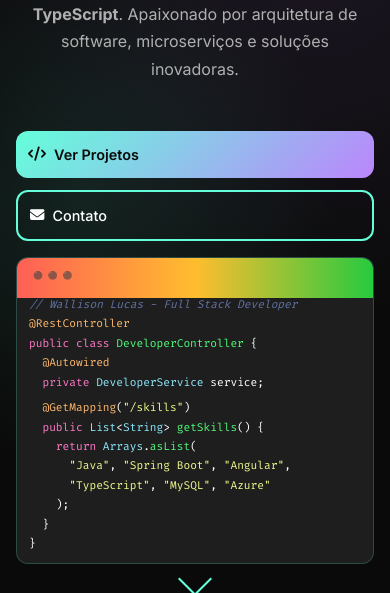
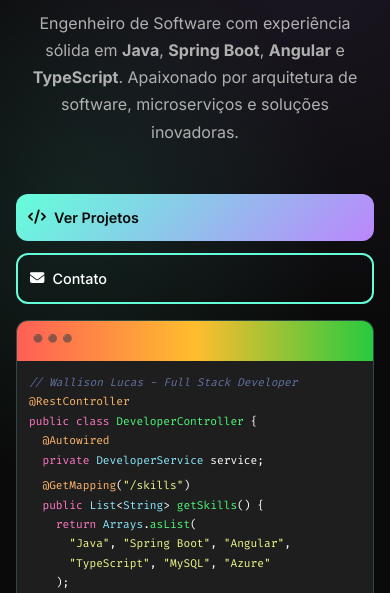
Before and after one commit to WallisonLucas13/Portfolio, a plain HTML site: page index.html in a window 390 px wide. Shown: the part 249-842 px from the top of the page. Drawn offline with Linux system fonts and the light colour scheme.

Commit message:
feat: melhorias de design

```diff
--- a/portfolio-styles.css
+++ b/portfolio-styles.css
@@ -1188,6 +1188,10 @@
     }
 
     /* Hero Section */
+    .hero {
+        padding-top: var(--space-xxl);
+    }
+
     .hero-content {
         grid-template-columns: 1fr;
         gap: var(--space-lg);
@@ -1201,6 +1205,7 @@
     .code-animation {
         order: -1;
         text-align: left;
+        padding-top: 70px;
     }
 
     /* Contact Section */
@@ -1279,10 +1284,14 @@
         font-size: 1.2rem;
     }
 
+    .hero {
+        padding-top: 100px;
+    }
+
     .code-animation {
         font-size: 0.75rem;
         padding: var(--space-md);
-        padding-top: 50px;
+        padding-top: 60px;
     }
 
     .hero-content {
@@ -1318,6 +1327,10 @@
         margin: 0 auto;
     }
 
+    .hero {
+        padding-top: 120px;
+    }
+
     .hero-title {
         font-size: 1.75rem;
         line-height: 1.2;
@@ -1334,7 +1347,7 @@
     .code-animation {
         font-size: 0.7rem;
         padding: var(--space-sm);
-        padding-top: 40px;
+        padding-top: 55px;
         min-height: 200px;
         gap: 6px;
     }
```
